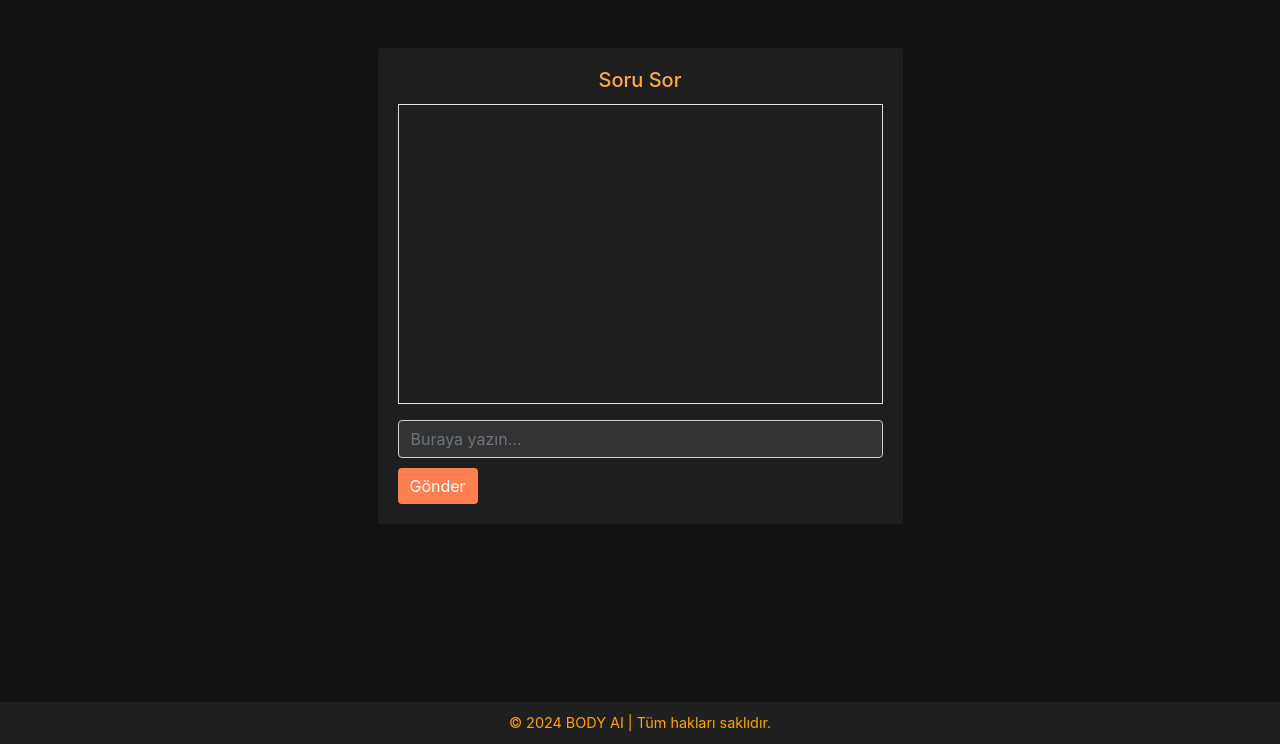
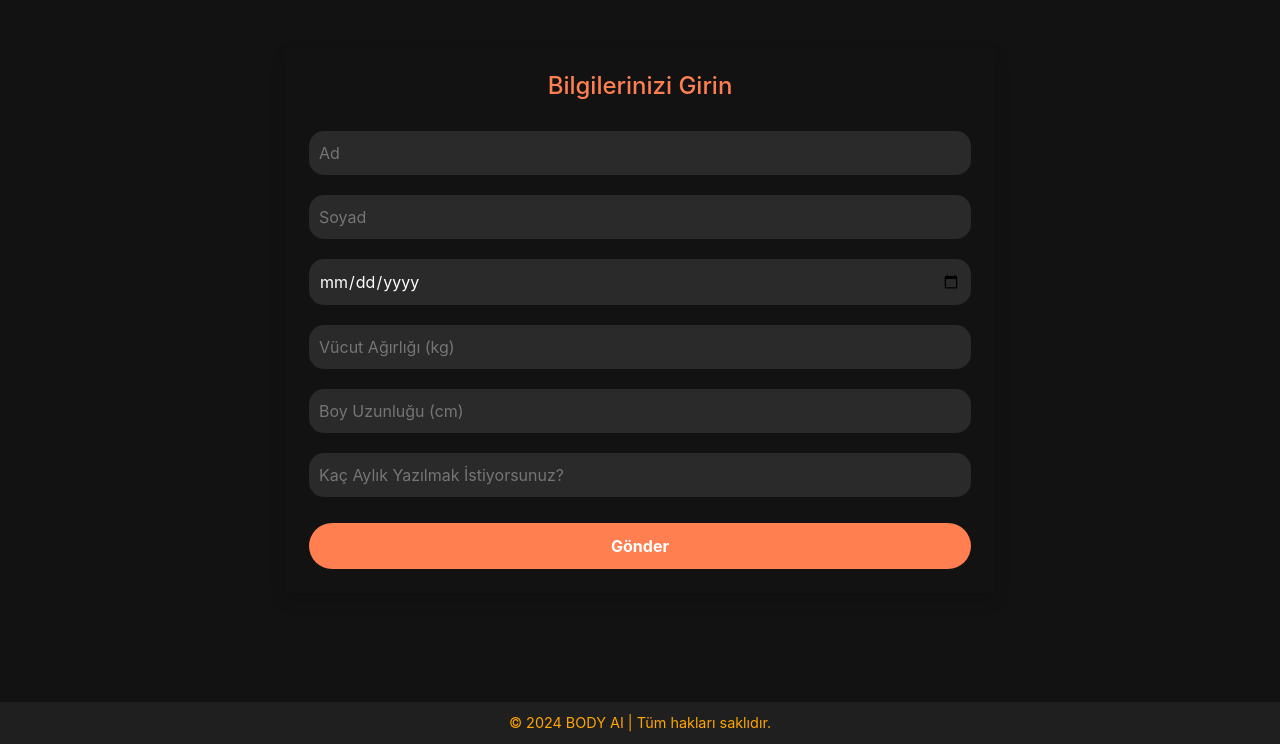
Before and after one commit to hasanyilmazgursoy/Body_AI, a Django app: page / in a window 1280 px wide. Shown: the part 56-800 px from the top of the page. Run offline with Django 5.2, Linux system fonts and the light colour scheme; some libraries are stand-ins or nearby versions.

Commit message:
arayüz güncelleştirmeleri yapıldı. (kullanıcıdan boxlar alındı)

```diff
--- /dev/null
+++ b/spor/spor_AI/forms.py
@@ -0,0 +1,8 @@
+# forms.py
+from django import forms
+from .models import Sporcu
+
+class SporcuForm(forms.ModelForm):
+    class Meta:
+        model = Sporcu
+        fields = ['ad', 'soyad', 'dogum_tarihi', 'kilo', 'boyUzunlugu', 'kacAylik', 'ekstra_aciklama']
--- a/spor/spor_AI/models.py
+++ b/spor/spor_AI/models.py
@@ -1,15 +1,13 @@
 from django.db import models
 
-# Create your models here.
-
 class Sporcu(models.Model):
-    ad = models.CharField(max_length=100)
-    soyad = models.CharField(max_length=100)
-    dogum_tarihi = models.DateField()  # dogum_tarihi doğru yazıldı
-    kilo = models.DecimalField(max_digits=5, decimal_places=2)
-    boyUzunlugu = models.DecimalField(max_digits=5, decimal_places=2)
-    kacAylik = models.IntegerField()
-    ekstra_aciklama = models.TextField(blank=True, null=True)  # Yeni alan eklendi
+    ad = models.CharField(max_length=100, verbose_name='Ad')
+    soyad = models.CharField(max_length=100, verbose_name='Soyad')
+    dogum_tarihi = models.DateField(verbose_name='Doğum Tarihi')  # Doğum tarihi doğru yazıldı
+    kilo = models.DecimalField(max_digits=5, decimal_places=2, verbose_name='Vücut Ağırlığı')
+    boyUzunlugu = models.DecimalField(max_digits=5, decimal_places=2, verbose_name='Boy Uzunluğu')
+    kacAylik = models.IntegerField(verbose_name='Kaç aylık yazılmak istiyorsunuz ?')
+    ekstra_aciklama = models.TextField(blank=True, null=True, verbose_name='Eklemek istedikleriniz')  # Yeni alan eklendi
 
     class Meta:
         verbose_name_plural = 'Sporcular'
--- a/spor/spor_AI/views.py
+++ b/spor/spor_AI/views.py
@@ -1,11 +1,25 @@
-from django.shortcuts import render
+# views.py
+from django.shortcuts import render, redirect
 from .models import Sporcu
+from .forms import SporcuForm
 
-# Create your views here.
 
 def anasayfa(request):
-    sporcu= Sporcu.objects.all()
-    return render(request, 'index.html',{'sporcu':sporcu})
+    form = SporcuForm()
+    chatbox_visible = False
+
+    if request.method == 'POST':
+        form = SporcuForm(request.POST)
+        if form.is_valid():
+            form.save()
+            chatbox_visible = True  # Chatbox görünür
+
+    context = {
+        'form': form,
+        'chatbox_visible': chatbox_visible
+    }
+    return render(request, 'index.html', context)
+
 
 def hakkimizda(request):
-    return render(request, 'hakkimizda.html')
+    return render(request, 'hakkimizda.html')  # 'hakkimizda.html' yerine ilgili şablon dosyanızın adını yazın
--- a/spor/templates/index.html
+++ b/spor/templates/index.html
@@ -6,41 +6,161 @@ Ana Sayfa
 
 {% block icerik %}
 <div class="container mt-5">
-    <div class="row">
-        <div class="col-md-6 offset-md-3">
-            <div class="card">
+    <div class="row justify-content-center">
+        <div class="col-md-8">
+            <!-- Kullanıcıdan bilgi almak için form -->
+            <div class="form-container p-4 rounded shadow" style="background-color: #121212; border-radius: 20px; box-shadow: 0 8px 40px rgba(0, 0, 0, 0.5);" id="form-container">
+                <h4 class="text-center" style="color: #ff7f50; margin-bottom: 20px;">Bilgilerinizi Girin</h4>
+                <form method="POST" onsubmit="return false;">
+                    {% csrf_token %}
+                    <div class="form-group">
+                        <input type="text" name="ad" placeholder="Ad" class="custom-input" required>
+                        <input type="text" name="soyad" placeholder="Soyad" class="custom-input" required>
+                        <input type="date" name="dogum_tarihi" placeholder="Doğum Tarihi" class="custom-input" required>
+                        <input type="number" name="vucut_agirligi" placeholder="Vücut Ağırlığı (kg)" class="custom-input" required>
+                        <input type="number" name="boy_uzunlugu" placeholder="Boy Uzunluğu (cm)" class="custom-input" required>
+                        <input type="number" name="aylik_kayit" placeholder="Kaç Aylık Yazılmak İstiyorsunuz?" class="custom-input" required>
+                    </div>
+                    <button type="submit" class="btn btn-block" style="background-color: #ff7f50; color: #fff; border-radius: 25px; padding: 10px; transition: background-color 0.3s; font-weight: bold;" id="submit-btn">Gönder</button>
+                </form>
+            </div>
+
+            <!-- Chatbox görünürlüğü -->
+            <div class="chat-container mt-4 rounded shadow" style="background-color: #121212; border-radius: 20px; box-shadow: 0 8px 40px rgba(0, 0, 0, 0.5); display: none;" id="chatbox-container">
                 <div class="card-body">
-                    <h5 class="card-title text-center" style="color: #ffab40;">Soru Sor</h5> <!-- Orange color -->
-                    <div id="chatbox" class="border p-3" style="height: 300px; overflow-y: auto; background-color: #1e1e1e; color: #e0e0e0;">
+                    <h5 class="card-title text-center" style="color: #ffab40; margin-bottom: 20px;">Soru Sor</h5>
+                    <div id="loading-message" style="color: #ffab40; text-align: center; display: none; margin-bottom: 10px;">
+                        <p>Size uygun fitness programı hazırlanıyor...</p>
+                        <div class="loader"></div>
+                    </div>
+                    <div id="chatbox" class="border p-3 mb-3 rounded" style="height: 300px; overflow-y: auto; background-color: #1e1e1e; color: #e0e0e0; border-radius: 20px; margin-bottom: 20px;">
                         <!-- Chat messages will appear here -->
                     </div>
-                    <input type="text" id="user-input" class="form-control mt-3" placeholder="Buraya yazın..." style="background-color: #333; color: #fff;" />
-                    <button id="send-btn" class="btn" style="background-color: #ff7f50; color: #fff; border: none; margin-top: 10px;">Gönder</button> <!-- More vibrant orange -->
+                    <div class="input-group">
+                        <input type="text" id="user-input" class="form-control" placeholder="Buraya yazın..." style="background-color: #2a2a2a; color: #fff; border-radius: 20px; padding: 10px;" />
+                        <button id="send-btn" class="btn" style="background-color: #ff7f50; color: #fff; border: none; border-radius: 20px; padding: 10px; transition: background-color 0.3s;">Gönder</button>
+                    </div>
                 </div>
             </div>
         </div>
     </div>
 </div>
 
+<!-- Chatbox için JS -->
 <script>
     const sendButton = document.getElementById('send-btn');
     const chatbox = document.getElementById('chatbox');
     const userInput = document.getElementById('user-input');
+    const submitButton = document.getElementById('submit-btn');
+    const chatboxContainer = document.getElementById('chatbox-container');
+    const formContainer = document.getElementById('form-container');
+    const loadingMessage = document.getElementById('loading-message');
 
+    let fitnessProgramMessageDisplayed = false; // Mesajın bir kez gösterilip gösterilmeyeceğini kontrol etmek için
+
+    if (submitButton) {
+        submitButton.addEventListener('click', function() {
+            // Formu gizle
+            formContainer.style.display = 'none';
+
+            // Yükleniyor mesajını göster
+            loadingMessage.style.display = 'block';
+
+            // Chatbox'ı görünür yap
+            chatboxContainer.style.display = 'block';
+            chatbox.scrollTop = chatbox.scrollHeight;
+
+            // 2 saniye bekledikten sonra chatbox içeriğini güncelle
+            setTimeout(() => {
+                // Yükleniyor mesajını gizle
+                loadingMessage.style.display = 'none';
+
+                // Kullanıcı mesajını gösterme sadece bir kez
+                if (!fitnessProgramMessageDisplayed) {
+                    const infoMessage = document.createElement('div');
+                    infoMessage.innerHTML = `<strong style="color: #ffab40;">Sohbet etmeye başlayın:</strong>`;
+                    infoMessage.style.marginBottom = '10px';
+                    infoMessage.style.backgroundColor = '#1e1e1e';
+                    infoMessage.style.color = '#e0e0e0';
+                    infoMessage.style.borderRadius = '15px';
+                    infoMessage.style.padding = '10px';
+                    infoMessage.style.textAlign = 'left';
+                    chatbox.appendChild(infoMessage);
+                    chatbox.scrollTop = chatbox.scrollHeight;
+                    fitnessProgramMessageDisplayed = true; // Mesajın gösterildiğini işaretle
+                }
+
+            }, 2000);
+        });
+    }
+
+    if (sendButton) {
         sendButton.addEventListener('click', function() {
             const userMessage = userInput.value;
             if (userMessage.trim() === '') return;
 
-        // Display user message
-        chatbox.innerHTML += `<div style="color: #ffab40;"><strong>Ben:</strong> ${userMessage}</div>`; // Orange color for user messages
+            // Kullanıcı mesajını gösterme
+            const userBubble = document.createElement('div');
+            userBubble.innerHTML = `<strong style="color: #ffab40;">Ben:</strong> ${userMessage}`;
+            userBubble.style.marginBottom = '10px';
+            userBubble.style.backgroundColor = '#ff7f50';
+            userBubble.style.color = '#fff';
+            userBubble.style.borderRadius = '15px';
+            userBubble.style.padding = '10px';
+            userBubble.style.textAlign = 'left';
+            chatbox.appendChild(userBubble);
             userInput.value = '';
 
-        // Simulate a bot response (replace this with actual chatbot logic)
+            // Bot cevabını simüle etme
             setTimeout(() => {
-            chatbox.innerHTML += `<div><strong>Bot:</strong> Bu bir örnek cevap.</div>`;
-            chatbox.scrollTop = chatbox.scrollHeight; // Auto-scroll to the bottom
+                const botBubble = document.createElement('div');
+                botBubble.innerHTML = `<strong style="color: #ffab40;">BODY AI:</strong> Bu bir örnek cevap.`;
+                botBubble.style.marginBottom = '10px';
+                botBubble.style.backgroundColor = '#333';
+                botBubble.style.color = '#e0e0e0';
+                botBubble.style.borderRadius = '15px';
+                botBubble.style.padding = '10px';
+                botBubble.style.textAlign = 'left';
+                chatbox.appendChild(botBubble);
+                chatbox.scrollTop = chatbox.scrollHeight;
             }, 1000);
         });
+    }
 </script>
 
+<!-- Kum Saati CSS Animasyonu -->
+<style>
+    .loader {
+        border: 8px solid #f3f3f3;
+        border-top: 8px solid #ff7f50;
+        border-radius: 50%;
+        width: 30px;
+        height: 30px;
+        animation: spin 1s linear infinite;
+        margin: 10px auto;
+    }
+
+    @keyframes spin {
+        0% { transform: rotate(0deg); }
+        100% { transform: rotate(360deg); }
+    }
+
+    /* Yeni stil tanımları */
+    .custom-input {
+        width: 100%;
+        padding: 10px;
+        margin: 10px 0;
+        border: none;
+        border-radius: 15px;
+        background-color: #2a2a2a;
+        color: #fff;
+        transition: border 0.3s, box-shadow 0.3s;
+    }
+
+    .custom-input:focus {
+        outline: none;
+        border: 1px solid #ff7f50;
+        box-shadow: 0 0 5px rgba(255, 127, 80, 0.5);
+    }
+</style>
 {% endblock %}
```
Also changed, not shown: spor/db.sqlite3, spor/spor_AI/migrations/0005_rename_boy_uzunlugu_sporcu_boyuzunlugu_and_more.py (added). Lines whose indentation alone changed are shown as unchanged.
